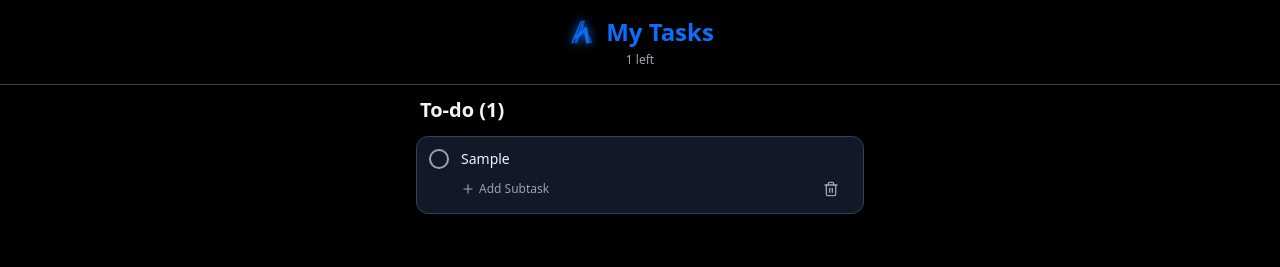
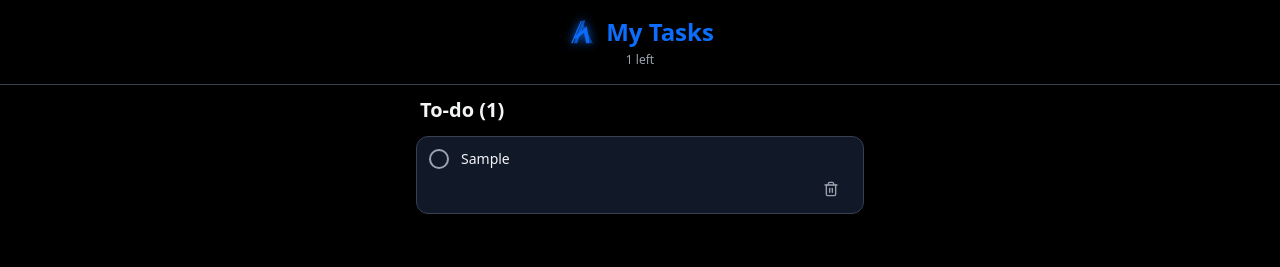
Before and after one commit to javierscampo-max/Productivity_App, a React (Vite) app: page / in a window 1280 px wide. Both pictures are taken after typing "Sample" into the empty fields and a click on the button 840 px from the left and 675 px from the top of the page. Shown: the top 267 px of the page. Built offline with nearby package versions, Linux system fonts and the light colour scheme.

Commit message:
style(tasks): hide 'Add Subtask' button when 0 subtasks exist, forcing double-tap method

```diff
--- a/src/features/tasks/components/TaskItem.tsx
+++ b/src/features/tasks/components/TaskItem.tsx
@@ -292,23 +292,18 @@ export const TaskItem: React.FC<TaskItemProps> = ({ task, onToggle, onDelete, is
 
                 {/* Actions Row */}
                 <div className="flex items-center justify-between mt-2 pl-9 pr-2">
+                    {totalSubTasks > 0 ? (
                         <button
                             onPointerDown={(e) => e.stopPropagation()}
                             onClick={() => setIsExpanded(!isExpanded)}
                             className="flex items-center gap-1 text-xs text-muted active:text-primary md:hover:text-primary transition-colors cursor-pointer select-none"
                         >
-                        {totalSubTasks > 0 ? (
-                            <>
                             {isExpanded ? <ChevronDown size={14} /> : <ChevronRight size={14} />}
                             {isExpanded ? 'Hide' : 'Show'} Subtasks
-                            </>
+                        </button>
                     ) : (
-                            <>
-                                {isExpanded ? <ChevronDown size={14} /> : <Plus size={14} />}
-                                {isExpanded ? 'Cancel' : 'Add Subtask'}
-                            </>
+                        <div /> // Placeholder to keep delete button right-aligned in justify-between
                     )}
-                    </button>
 
                     <button
                         onPointerDown={(e) => e.stopPropagation()}
```
Lines whose indentation alone changed are shown as unchanged.
